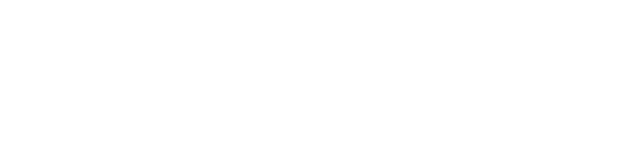
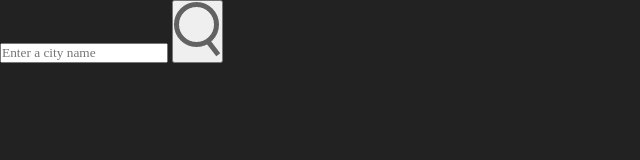
Before and after one commit to amalary/weatherAPP, a plain HTML site: page index.html in a window 1280 px wide. Shown: the whole page, without its empty margins (0-640 px from the left). Drawn offline with Linux system fonts and the light colour scheme.

Commit message:
Initial CSS and HTML added

```diff
--- a/index.html
+++ b/index.html
@@ -5,9 +5,16 @@
   <meta http-equiv="X-UA-Compatible" content="IE=edge">
   <meta name="viewport" content="width=device-width, initial-scale=1.0">
   <link rel="stylesheet" href="style/main.css">
-  <title>Weather APP</title>
+  <title>Weather Application</title>
 </head>
 <body>
+  <div class="card">
+    <div class="searchBar">
 
+      <input type="text" placeholder="Enter a city name" spellcheck="false">
+      <button class="searchBtn"><img src="images/search.png"></button>
+
+    </div>
+  </div>
 </body>
 </html>
--- a/style/main.css
+++ b/style/main.css
@@ -0,0 +1,10 @@
+*{
+  margin:0;
+  padding: 0;
+  font-family: "Poppins","sans-serif";
+  box-sizing: border-box;
+}
+
+body{
+  background: #222;
+}
```
Also changed, not shown: images/clear.png (added), images/clouds.png (added), images/drizzle.png (added), images/humidity.png (added), images/mist.png (added), images/rain.png (added), images/search.png (added), images/snow.png (added), images/wind.png (added).
